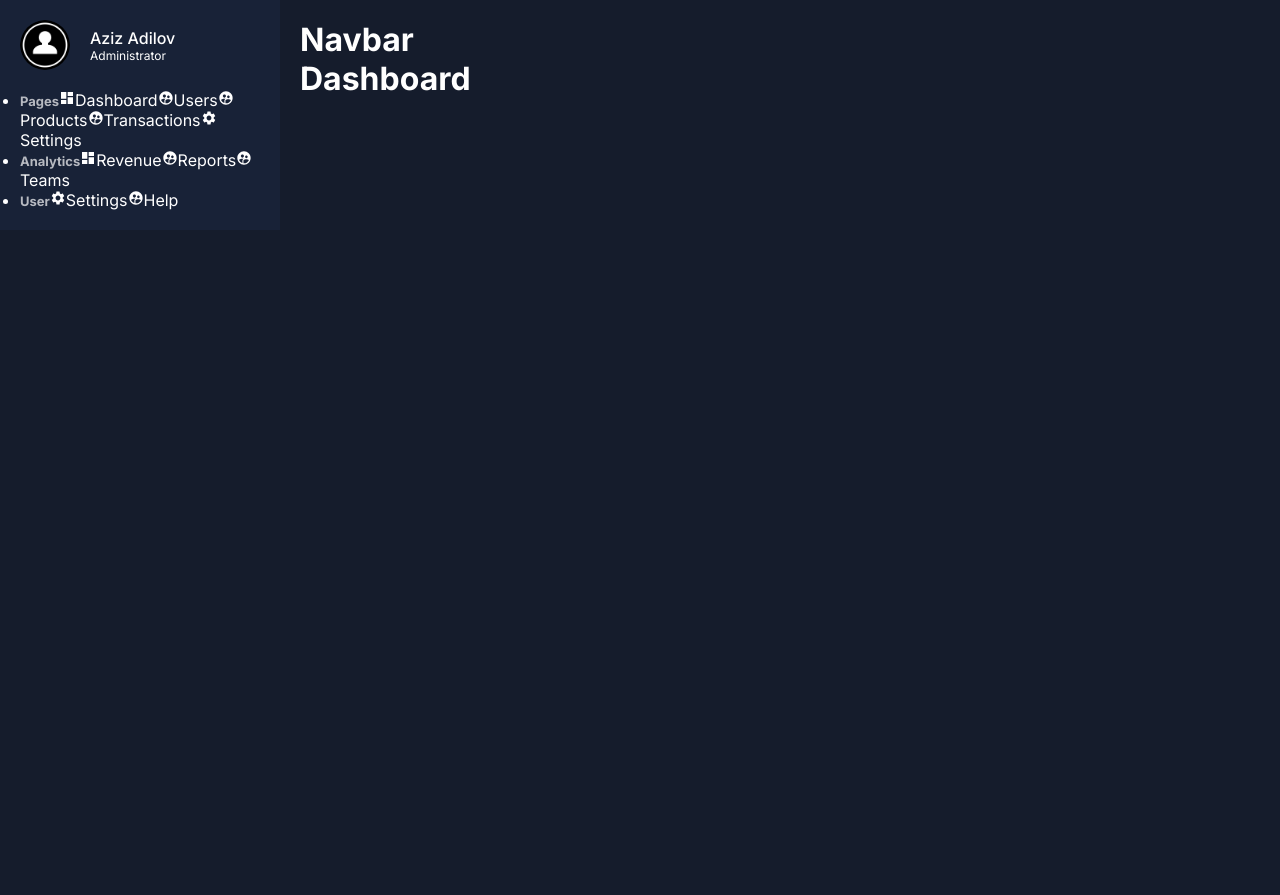
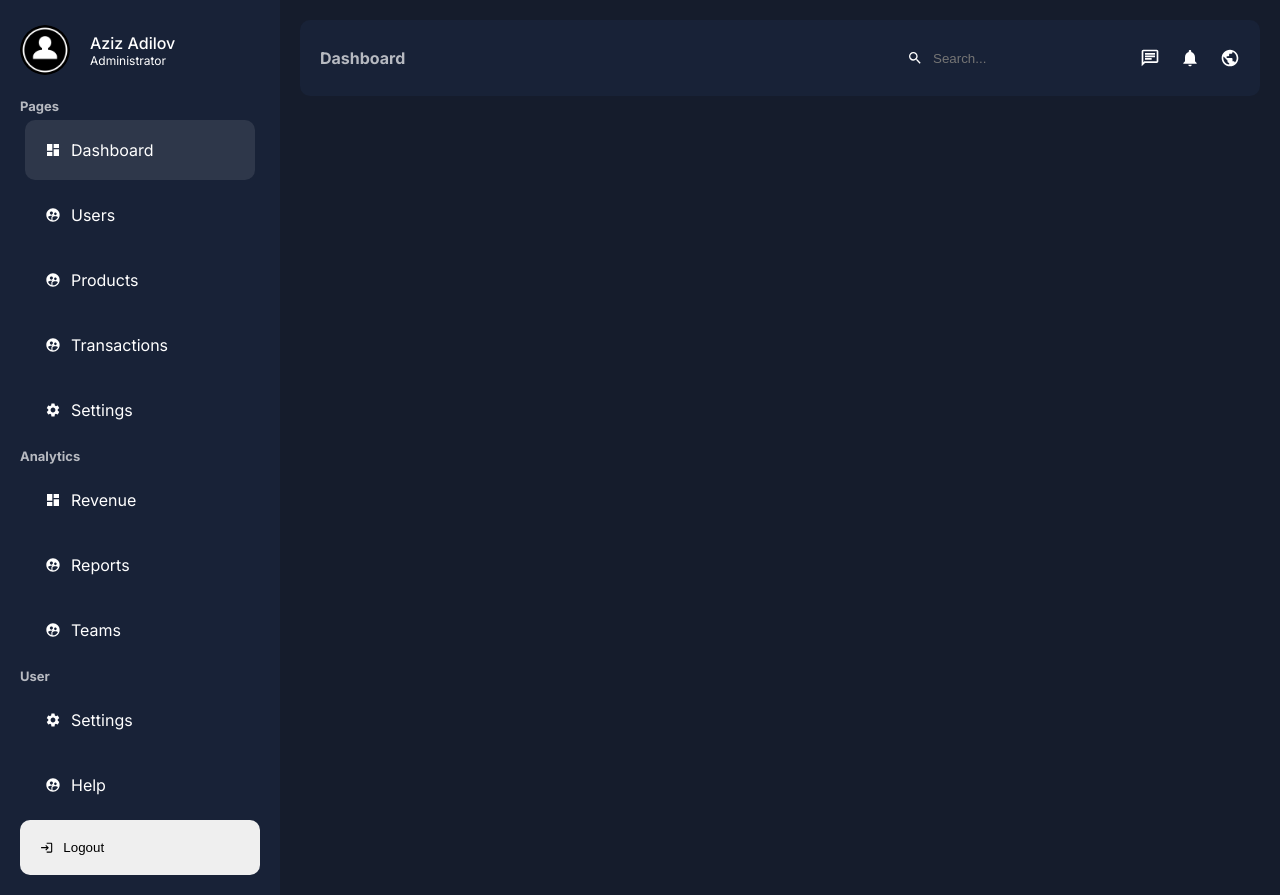
Before and after one commit to Steelgrou/next--first, a Next.js app: page /dashboard in a window 1280 px wide. Before the commit the page ends 800 px from the top, so only its background shows below. Built offline with nearby package versions, Linux system fonts and the light colour scheme.

Commit message:
dashboard

```diff
--- a/app/dashboard/layout.jsx
+++ b/app/dashboard/layout.jsx
@@ -4,9 +4,9 @@ import styles from "../ui/dashboard/dashboard.module.css";
 
 export default function Layout({ children }) {
     return (
-        <div className={styles.container}>
+        <div className={styles.container} style={{ display: "flex" }}>
             <div className={styles.menu}><Sidebar/></div>
-            <div className={styles.content}> <Navbar /> {children}</div>
+            <div className={styles.content}> <Navbar />{children}</div>
         </div>
     )
 }
--- a/app/dashboard/page.jsx
+++ b/app/dashboard/page.jsx
@@ -1,7 +1,7 @@
 export default function Dashboard() {
   return (
     <div>
-      <h1>Dashboard</h1>
+
 
     </div>
   );
--- a/app/dashboard/products/page.jsx
+++ b/app/dashboard/products/page.jsx
@@ -1,7 +1,7 @@
 export default function ProductsPage() {
     return (
       <div>
-        <h1>Products Page</h1>
+
 
       </div>
     );
--- a/app/dashboard/users/page.jsx
+++ b/app/dashboard/users/page.jsx
@@ -1,7 +1,7 @@
 export default function UsersPage() {
     return (
       <div>
-        <h1>Users Page</h1>
+
 
       </div>
     );
--- a/app/ui/dashboard/dashboard.module.css
+++ b/app/ui/dashboard/dashboard.module.css
@@ -1,5 +1,7 @@
 .container{
     display: flex;
+
+
 }
 
 .menu{
--- a/app/ui/dashboard/navbar/navbar.jsx
+++ b/app/ui/dashboard/navbar/navbar.jsx
@@ -1,7 +1,25 @@
+"use client"
+import { MdNotifications, MdOutlineChat, MdPublic, MdSearch } from "react-icons/md";
+import styles from "./navbar.module.css"
+import { usePathname } from "next/navigation";
+
 const Navbar = () => {
+    const pathname = usePathname();
     return (
-        <div>
-           <h1>Navbar</h1>
+        <div className={styles.container}>
+            <div className={styles.title}>{pathname.split("/").pop()}</div>
+            <div className={styles.menu}>
+                <div className={styles.search}>
+                    <MdSearch />
+                    <input type="text" className={styles.input} placeholder="Search..." />
+                </div>
+                <div className={styles.icons}>
+                    <MdOutlineChat size={20} />
+                    <MdNotifications size={20} />
+                    <MdPublic size={20} />
+                </div>
+            </div>
+
         </div>
     );
 }
--- a/app/ui/dashboard/navbar/navbar.module.css
+++ b/app/ui/dashboard/navbar/navbar.module.css
@@ -0,0 +1,40 @@
+.container {
+    display: flex;
+    align-items: center;
+    justify-content: space-between;
+    padding: 20px;
+    background-color: var(--bgSoft);
+    border-radius: 10px;
+}
+
+.title {
+    color: var(--textSoft);
+    font-weight: bold;
+    text-transform: capitalize;
+}
+
+.menu {
+    display: flex;
+    align-items: center;
+    gap: 20px;
+}
+
+.search {
+    display: flex;
+    align-items: center;
+    gap: 10px;
+    border-color: #2e374a;
+    padding:10px;
+    border-radius: 10px;
+}
+
+.input {
+    background-color: transparent;
+    border: none;
+    color: var(--textSoft)
+}
+
+.icons {
+    display: flex;
+    gap: 20px;
+}
--- a/app/ui/dashboard/sidebar/menuLink/menuLink.jsx
+++ b/app/ui/dashboard/sidebar/menuLink/menuLink.jsx
@@ -1,11 +1,14 @@
+"use client"
 import Link from "next/link";
 import styles from "./menuLink.module.css"
+import { usePathname } from "next/navigation";
 
 const MenuLink = ({ item }) => {
+    const pathname = usePathname();
     return (
-        <Link href={item.path} className={styles.container}>
-            {item.icon}
-            {item.title}
+        <Link href={item.path} className={`${styles.container} ${pathname === item?.path && styles.active}`}>
+            {item?.icon}
+            {item?.title}
         </Link>
     );
 }
--- a/app/ui/dashboard/sidebar/menuLink/menuLink.module.css
+++ b/app/ui/dashboard/sidebar/menuLink/menuLink.module.css
@@ -0,0 +1,14 @@
+.container {
+    display: flex;
+    align-items: center;
+    gap: 10px;
+    padding: 20px;
+    margin: 5px;
+    border-radius: 10px;
+
+}
+
+.container:hover,
+.active {
+    background-color: #2e374a;
+}
--- a/app/ui/dashboard/sidebar/sidebar.jsx
+++ b/app/ui/dashboard/sidebar/sidebar.jsx
@@ -4,7 +4,7 @@ import styles from "./sidebar.module.css"
 
 // icons
 
-import { MdDashboard, MdSupervisedUserCircle, MdSettings } from "react-icons/md";
+import { MdDashboard, MdSupervisedUserCircle, MdSettings, MdLogin } from "react-icons/md";
 // data
 const menuItems = [
     {
@@ -40,10 +40,10 @@ const Sidebar = () => {
             <div className={styles.user}>
                 <img className={styles.userImage} src="/profil.png" alt="saidbar-pic" width="50" height="50" />
 
-            <div className={styles.userDetail}>
-                <span className={styles.username}>Aziz Adilov</span>
-                <span className={styles.userTitle} >Administrator</span>
-            </div>
+                <div className={styles.userDetail}>
+                    <span className={styles.username}>Aziz Adilov</span>
+                    <span className={styles.userTitle} >Administrator</span>
+                </div>
             </div>
             <ul>
                 {menuItems.map((cat) => (
@@ -54,7 +54,11 @@ const Sidebar = () => {
                         ))}
                     </li>
                 ))}
+
             </ul>
+            <button className={styles.logout}>
+               <MdLogin/> Logout
+            </button>
         </div>
     );
 }
--- a/app/ui/dashboard/sidebar/sidebar.module.css
+++ b/app/ui/dashboard/sidebar/sidebar.module.css
@@ -38,4 +38,18 @@
     color: var(--textSoft);
     margin: 10px 0;
     font-size: 13px
-}                               ;
+}
+
+.logout {
+    padding: 20px;
+    margin: 5px 0px;
+    display: flex;
+    align-items: center;
+    gap: 10px;
+    border-radius: 10px;
+    cursor: pointer;
+    border: none;
+    width: 100%;
+    border-color: none;
+
+}
--- a/app/ui/globals.css
+++ b/app/ui/globals.css
@@ -20,3 +20,6 @@
     text-decoration: none;
     color: inherit;
   }
+  ul {
+    list-style: none;
+  }
```
